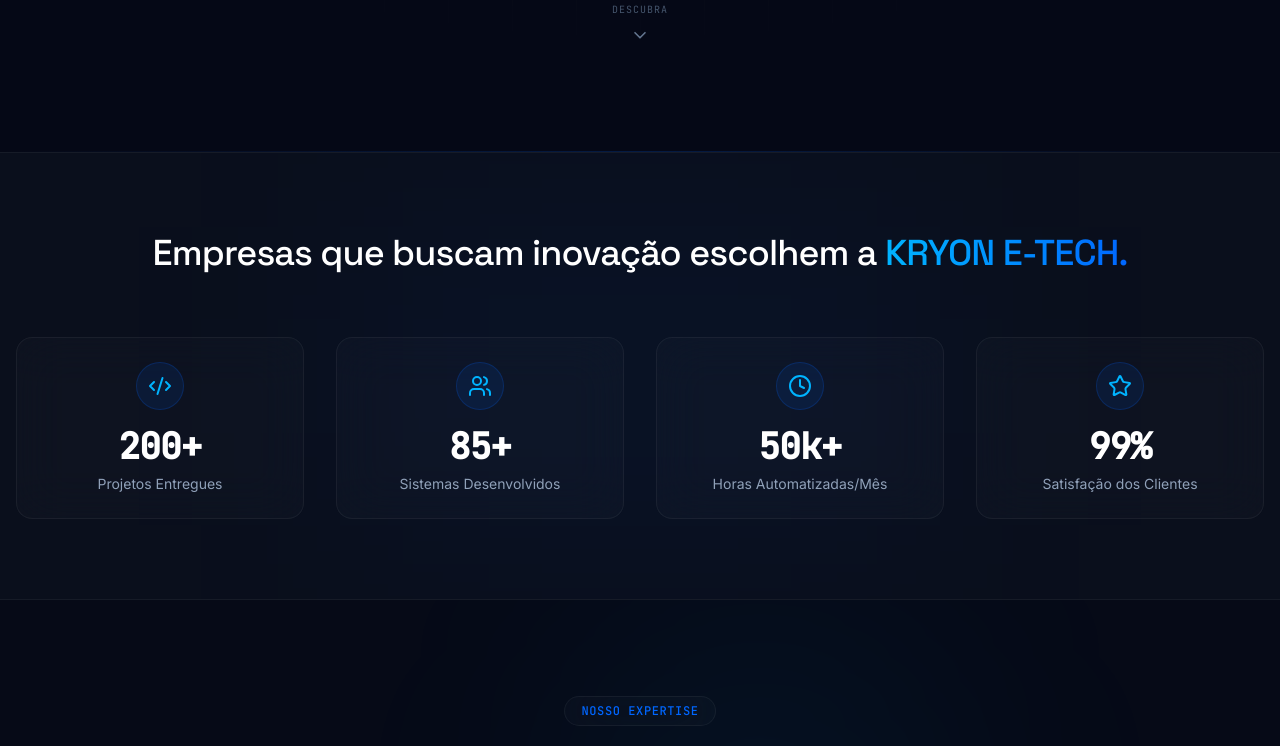
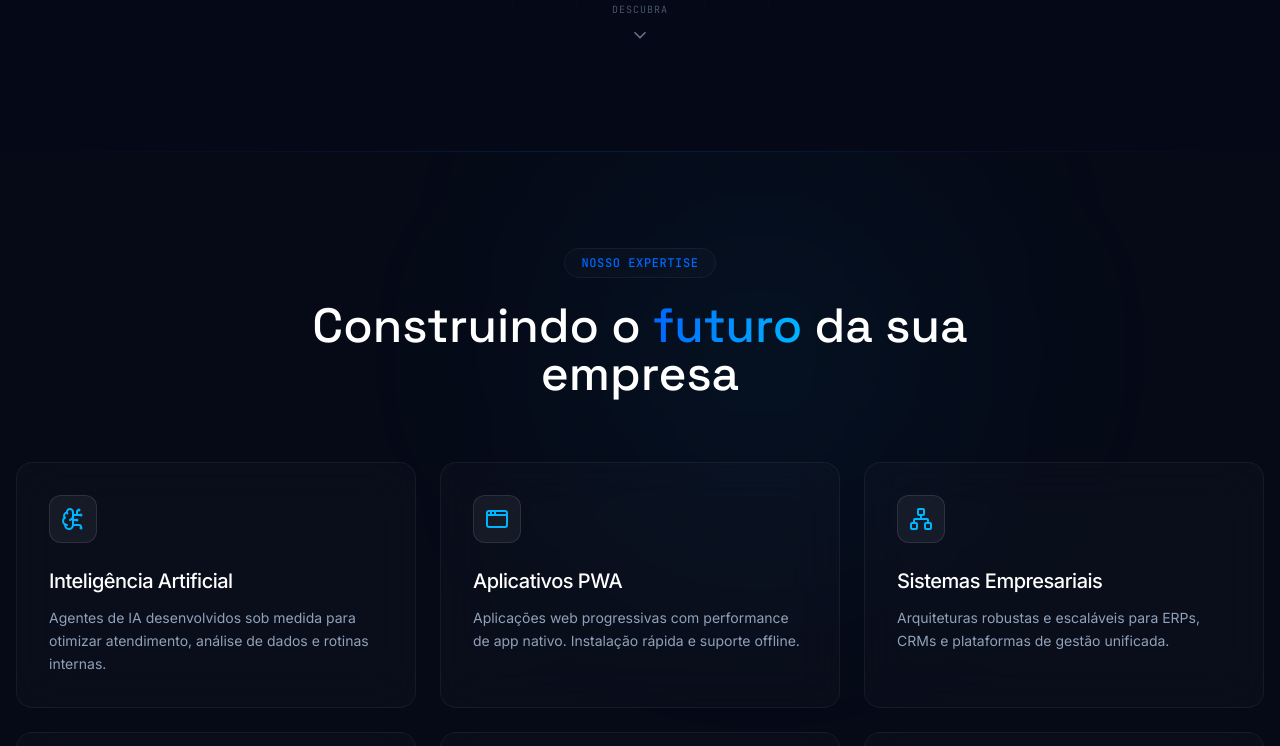
Before and after one commit to kryonetech/Site-Kryon, a React (Vite) app: page / in a window 1280 px wide. Shown: the part 723-1469 px from the top of the page. Built offline with nearby package versions, Linux system fonts and the light colour scheme; no server answers.

Commit message:
refactor: update SocialProof component stats
Replaced numerical metrics with descriptive value propositions to better align with the company's brand positioning.

```diff
--- a/src/App.tsx
+++ b/src/App.tsx
@@ -13,7 +13,6 @@
 const Benefits = React.lazy(() => import("./components/Benefits"));
 const CustomSolutions = React.lazy(() => import("./components/CustomSolutions"));
 const WebsiteCreation = React.lazy(() => import("./components/WebsiteCreation"));
-const SocialProof = React.lazy(() => import("./components/SocialProof"));
 const BudgetSimulator = React.lazy(() => import("./components/BudgetSimulator"));
 const About = React.lazy(() => import("./components/About"));
 const CTA = React.lazy(() => import("./components/CTA"));
@@ -33,7 +32,6 @@
         <Hero />
 
         <Suspense fallback={<div className="py-20 flex justify-center items-center"><div className="w-8 h-8 rounded-full border-t-2 border-brand-primary animate-spin"></div></div>}>
-          <SocialProof />
           <Solutions />
           <Benefits />
           <CustomSolutions />
--- a/src/components/SocialProof.tsx
+++ b/src/components/SocialProof.tsx
@@ -3,10 +3,10 @@
 import { motion } from "motion/react";
 
 const stats = [
-  { label: "Projetos Entregues", value: "200+", icon: Code2 },
-  { label: "Sistemas Desenvolvidos", value: "85+", icon: Users },
-  { label: "Horas Automatizadas/Mês", value: "50k+", icon: Clock },
-  { label: "Satisfação dos Clientes", value: "99%", icon: Star },
+  { label: "Entrega Ágil", value: "Velocidade", icon: Clock },
+  { label: "Apps Modulares", value: "Escaláveis", icon: Code2 },
+  { label: "Você Sonha", value: "Realizamos", icon: Star },
+  { label: "Foco no Cliente", value: "Dedicado", icon: Users },
 ];
 
 export default function SocialProof() {
```
